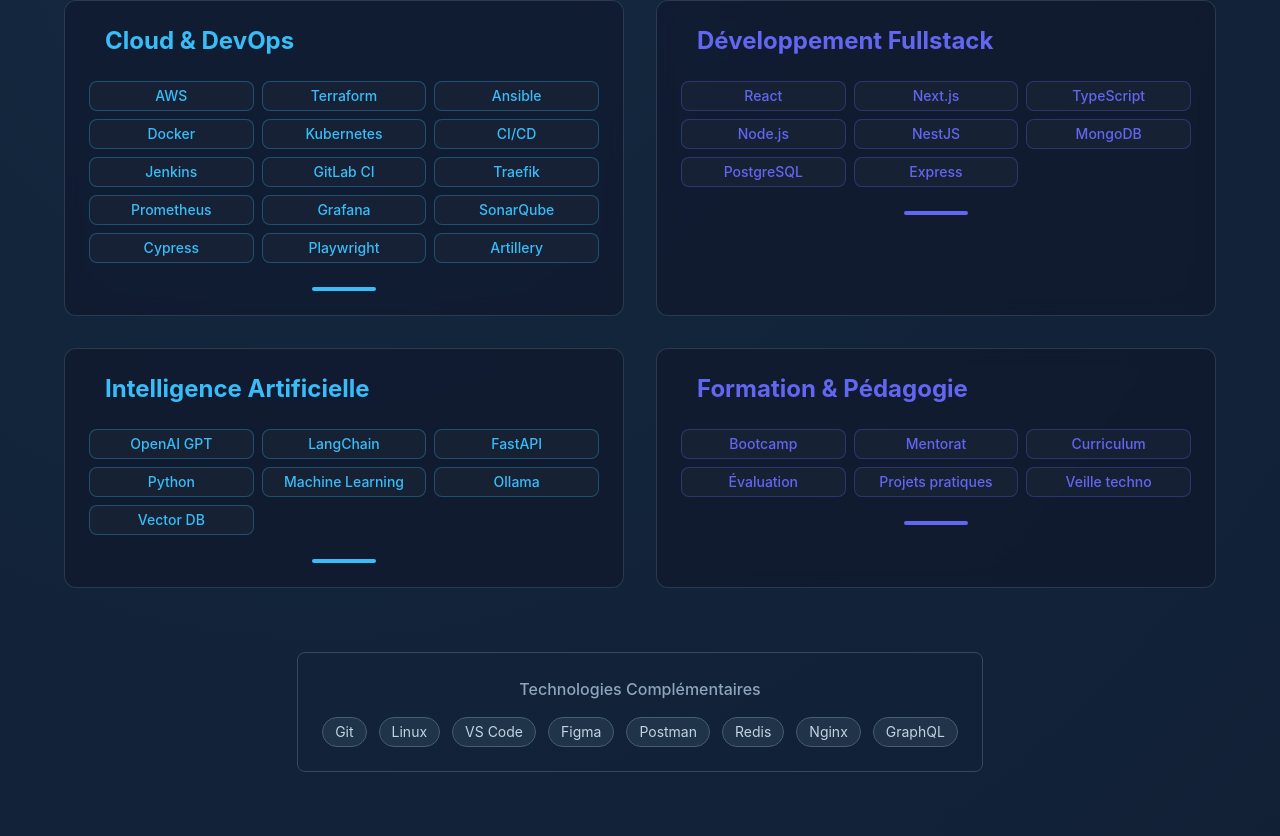
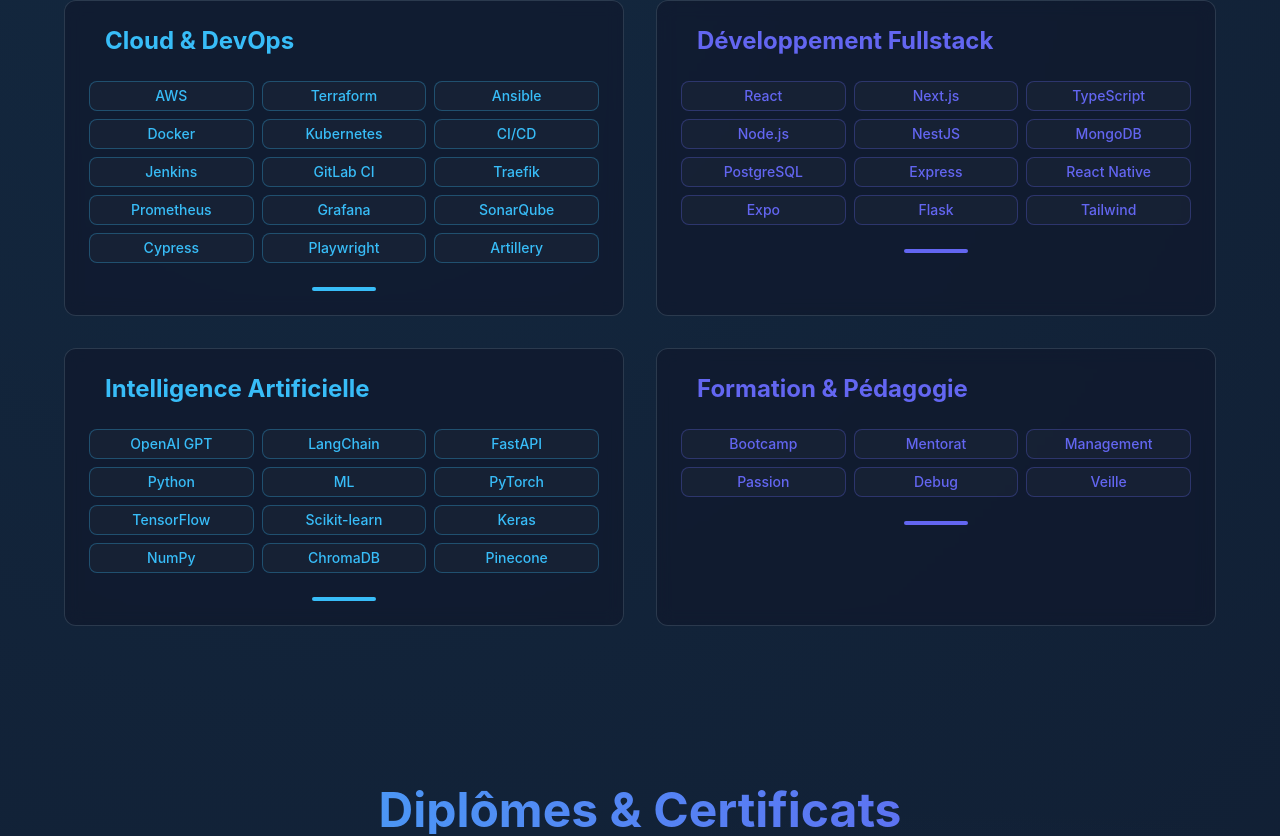
Before and after one commit to Jyok1m/portfolio_v3, a React (Vite) app: page / in a window 1280 px wide. Shown: the part 1981-2817 px from the top of the page. Built offline with nearby package versions, Linux system fonts and the light colour scheme; no server answers; what @fortawesome/pro-solid-svg-icons would draw is missing.

Commit message:
feat: Supprimer la section des technologies supplémentaires pour simplifier l'interface

```diff
--- a/src/i18n/locales.ts
+++ b/src/i18n/locales.ts
@@ -42,7 +42,6 @@
 		skills: {
 			title: "Compétences",
 			description: "Un éventail de technologies pour des solutions complètes",
-			additionalTech: "Technologies Complémentaires",
 			categories: {
 				cloud: {
 					title: "Cloud & DevOps",
@@ -66,15 +65,41 @@
 				},
 				fullstack: {
 					title: "Développement Fullstack",
-					skills: ["React", "Next.js", "TypeScript", "Node.js", "NestJS", "MongoDB", "PostgreSQL", "Express"],
+					skills: [
+						"React",
+						"Next.js",
+						"TypeScript",
+						"Node.js",
+						"NestJS",
+						"MongoDB",
+						"PostgreSQL",
+						"Express",
+						"React Native",
+						"Expo",
+						"Flask",
+						"Tailwind",
+					],
 				},
 				ai: {
 					title: "Intelligence Artificielle",
-					skills: ["OpenAI GPT", "LangChain", "FastAPI", "Python", "Machine Learning", "Ollama", "Vector DB"],
+					skills: [
+						"OpenAI GPT",
+						"LangChain",
+						"FastAPI",
+						"Python",
+						"ML",
+						"PyTorch",
+						"TensorFlow",
+						"Scikit-learn",
+						"Keras",
+						"NumPy",
+						"ChromaDB",
+						"Pinecone",
+					],
 				},
 				teaching: {
 					title: "Formation & Pédagogie",
-					skills: ["Bootcamp", "Mentorat", "Curriculum", "Évaluation", "Projets pratiques", "Veille techno"],
+					skills: ["Bootcamp", "Mentorat", "Management", "Passion", "Debug", "Veille"],
 				},
 			},
 			techDetails: {
@@ -120,6 +145,8 @@
 
 				// Full-stack
 
+				React:
+					"React, c'est la révolution des interfaces : composants réutilisables, état prévisible, écosystème vivant. Le lego moderne du développement web qui transforme les idées en expériences fluides.",
 				"Next.js":
 					"Next.js, c'est React qui grandit : SSR, optimisations automatiques, routing intégré. Un framework qui anticipe mes besoins avant même que j'y pense.",
 				TypeScript:
@@ -134,6 +161,16 @@
 					"PostgreSQL, c'est le couteau suisse des bases de données : relationnel robuste, extensible, avec des features qui font rêver. Quand on a besoin de fiabilité, c'est mon choix.",
 				Express:
 					"Express, c'est Node.js en version minimaliste : léger, flexible, sans chichi. Parfait pour démarrer rapidement une API sans se prendre la tête.",
+				"React Native":
+					"React Native, c'est React qui s'évade vers le mobile : même syntaxe, performance native, iOS et Android d'un coup. Un seul code, deux plateformes conquises.",
+				Expo: "Expo, c'est React Native sans les galères : build cloud, hot reload magique, déploiement simplifié. Le mobile development enfin accessible et fluide.",
+				Flask:
+					"Flask, c'est Python en mode léger : micro-framework, liberté totale, extensibilité à la demande. Quand Django c'est trop et que tu veux garder le contrôle.",
+				Tailwind:
+					"Tailwind, c'est le CSS qui libère : utility-first, responsive par défaut, design system cohérent. Fini les feuilles de style interminables, bonjour la productivité.",
+
+				// AI Engineering
+
 				"OpenAI GPT":
 					"OpenAI, c'est avoir un super-assistant qui comprend le langage naturel. J'intègre ses capacités pour créer des expériences conversationnelles authentiques.",
 				LangChain:
@@ -142,37 +179,36 @@
 					"FastAPI, c'est Python qui rivalise avec Node.js en vitesse : validation automatique, doc interactive générée, types partout. L'API moderne par excellence.",
 				Python:
 					"Python, c'est mon langage de l'efficacité : syntaxe claire, écosystème immense, parfait pour l'IA et l'automation. Simple à lire, puissant à l'usage.",
-				"Machine Learning":
-					"Machine Learning, c'est apprendre aux machines à reconnaître des patterns : données en entrée, prédictions en sortie. La magie statistique au service du métier.",
-				Ollama: "Ollama, c'est l'IA qui reste à la maison : modèles de langage sur ma machine, sans dépendance cloud. Privacy et contrôle total.",
-				"Vector DB":
-					"Vector DB, c'est la mémoire sémantique de l'IA : elle comprend le sens, pas juste les mots. Essentielle pour des recherches intelligentes.",
+				ML: "Machine Learning, c'est apprendre aux machines à reconnaître des patterns : données en entrée, prédictions en sortie. La magie statistique au service du métier.",
+				PyTorch:
+					"PyTorch, c'est le terrain de jeu des chercheurs en IA : graphes dynamiques, debugging naturel, prototypage rapide. Quand on veut expérimenter avant d'optimiser.",
+				TensorFlow:
+					"TensorFlow, c'est l'usine à modèles de Google : production-ready, écosystème complet, déploiement scalable. La référence pour industrialiser l'IA.",
+				"Scikit-learn":
+					"Scikit-learn, c'est le couteau suisse du Machine Learning : algorithmes classiques, API uniforme, documentation parfaite. L'indispensable pour commencer en ML.",
+				Keras:
+					"Keras, c'est TensorFlow rendu simple : API intuitive, prototypage express, deep learning accessible. Quand on veut de la puissance sans la complexité.",
+				NumPy:
+					"NumPy, c'est les maths qui vont vite : calcul vectoriel, arrays n-dimensionnels, fondation de l'écosystème Python scientifique. La base de tout en data science.",
+				ChromaDB:
+					"ChromaDB, c'est la base vectorielle moderne : embeddings natifs, recherche sémantique fluide, intégration LangChain naturelle. L'IA qui se souvient intelligemment.",
+				Pinecone:
+					"Pinecone, c'est la base vectorielle cloud : recherche de similarité ultra-rapide, scale automatique, APIs simples. La mémoire distribuée de l'IA moderne.",
+
+				// Formation
+
 				Bootcamp:
 					"Bootcamp, c'est l'immersion totale : 3 mois pour transformer des profils en développeurs opérationnels. Intensif mais efficace, avec du concret dès le premier jour.",
 				Mentorat:
 					"Mentorat, c'est l'accompagnement sur-mesure : chaque junior a son rythme, ses blocages, ses forces. Je guide sans faire à la place.",
-				Curriculum:
-					"Curriculum, c'est l'architecture pédagogique : quoi apprendre, dans quel ordre, avec quels projets. La roadmap vers l'employabilité.",
-				Évaluation:
-					"Évaluation, c'est mesurer pour progresser : compétences techniques, soft skills, capacité d'adaptation. Objectif et bienveillant à la fois.",
-				"Projets pratiques":
-					"Projets pratiques, c'est apprendre en faisant : pas de théorie dans le vide, mais du code qui marche et résout des vrais problèmes.",
-				"Veille techno":
-					"Veille techno, c'est rester dans la course : technologies émergentes, best practices, tendances marché. Curiosité permanente obligatoire.",
-				// Additional technologies
-				Git: "Git, c'est la machine à remonter le temps du code : branches, merges, historique complet. Impossible de développer en équipe sans cette colonne vertébrale.",
-				Linux: "Linux, c'est ma maison : stable, configurable à l'infini, transparent. Sous le capot de presque tout ce qu'on utilise dans le cloud.",
-				"VS Code":
-					"VS Code, c'est l'éditeur qui lit dans mes pensées : IntelliSense, debugging intégré, extensions pour tout. Productivité maximale, poids minimal.",
-				Figma:
-					"Figma, c'est le pont entre design et dev : maquettes vivantes, composants réutilisables, collaboration en temps réel. Le pixel parfait enfin accessible.",
-				Postman:
-					"Postman, c'est mon laboratoire d'APIs : tester, documenter, partager les endpoints. Indispensable pour éviter les surprises en intégration.",
-				Redis: "Redis, c'est la mémoire flash de mes apps : ultra-rapide, clé-valeur simple, parfait pour du cache ou des sessions. La vitesse pure.",
-				GraphQL:
-					"GraphQL, c'est l'API à la carte : le client demande exactement ce qu'il veut, pas plus, pas moins. Fini le sur-fetching et les endpoints multiples.",
-				Traefik:
-					"Traefik, c'est le reverse proxy intelligent : découverte automatique des services, certificats SSL auto-générés, load balancing élégant. Le routage moderne sans configuration manuelle.",
+				Management:
+					"Management, c'est orchestrer les talents : vision claire, objectifs partagés, autonomie encouragée. Créer un environnement où chacun peut exceller.",
+				Passion:
+					"Passion, c'est l'étincelle qui allume tout : curiosité contagieuse, énergie communicative, persévérance face aux défis. L'ingrédient secret de la réussite.",
+				Debug:
+					"Debug, c'est l'art de la résolution : patience méthodique, hypothèses testées, solutions élégantes. Transformer les bugs en opportunités d'apprentissage.",
+				Veille:
+					"Veille, c'est rester dans la course : technologies émergentes, best practices, tendances marché. Curiosité permanente et adaptation constante.",
 			},
 		},
 		education: {
@@ -382,7 +418,6 @@
 		skills: {
 			title: "Skills",
 			description: "A range of technologies for complete solutions",
-			additionalTech: "Additional Technologies",
 			categories: {
 				cloud: {
 					title: "Cloud & DevOps",
@@ -406,15 +441,41 @@
 				},
 				fullstack: {
 					title: "Fullstack Development",
-					skills: ["React", "Next.js", "TypeScript", "Node.js", "NestJS", "MongoDB", "PostgreSQL", "Express"],
+					skills: [
+						"React",
+						"Next.js",
+						"TypeScript",
+						"Node.js",
+						"NestJS",
+						"MongoDB",
+						"PostgreSQL",
+						"Express",
+						"React Native",
+						"Expo",
+						"Flask",
+						"Tailwind",
+					],
 				},
 				ai: {
 					title: "Artificial Intelligence",
-					skills: ["OpenAI GPT", "LangChain", "FastAPI", "Python", "Machine Learning", "Ollama", "Vector DB"],
+					skills: [
+						"OpenAI GPT",
+						"LangChain",
+						"FastAPI",
+						"Python",
+						"ML",
+						"PyTorch",
+						"TensorFlow",
+						"Scikit-learn",
+						"Keras",
+						"NumPy",
+						"ChromaDB",
+						"Pinecone",
+					],
 				},
 				teaching: {
 					title: "Teaching & Pedagogy",
-					skills: ["Bootcamp", "Mentoring", "Curriculum", "Assessment", "Practical projects", "Tech watch"],
+					skills: ["Bootcamp", "Mentoring", "Management", "Passion", "Debug", "Tech watch"],
 				},
 			},
 			techDetails: {
@@ -441,6 +502,8 @@
 				Jenkins: "Jenkins is my pipeline conductor: it coordinates, executes, signals. A bit vintage but so reliable for automating workflows.",
 				"GitLab CI":
 					"GitLab CI is all-in-one DevOps: code, CI/CD, monitoring in the same interface. Simple and efficient when you want to avoid juggling tools.",
+				React:
+					"React is the interface revolution: reusable components, predictable state, living ecosystem. Modern web development lego that transforms ideas into fluid experiences.",
 				"Next.js":
 					"Next.js is React that grows up: SSR, automatic optimizations, integrated routing. A framework that anticipates my needs before I even think of them.",
 				TypeScript:
@@ -454,6 +517,13 @@
 					"PostgreSQL is the Swiss Army knife of databases: robust relational, extensible, with features that make you dream. When I need reliability, it's my choice.",
 				Express:
 					"Express is Node.js in minimalist version: lightweight, flexible, no fuss. Perfect for quickly starting an API without overthinking.",
+				"React Native":
+					"React Native is React escaping to mobile: same syntax, native performance, iOS and Android in one go. One code, two platforms conquered.",
+				Expo: "Expo is React Native without the headaches: cloud build, magical hot reload, simplified deployment. Mobile development finally accessible and smooth.",
+				Flask:
+					"Flask is Python in lightweight mode: micro-framework, total freedom, on-demand extensibility. When Django is too much and you want to keep control.",
+				Tailwind:
+					"Tailwind is CSS that liberates: utility-first, responsive by default, coherent design system. Goodbye endless stylesheets, hello productivity.",
 				"OpenAI GPT":
 					"OpenAI is like having a super-assistant that understands natural language. I integrate its capabilities to create authentic conversational experiences.",
 				LangChain:
@@ -461,42 +531,32 @@
 				FastAPI:
 					"FastAPI is Python rivaling Node.js in speed: automatic validation, generated interactive docs, types everywhere. The modern API par excellence.",
 				Python: "Python is my efficiency language: clear syntax, huge ecosystem, perfect for AI and automation. Simple to read, powerful in use.",
-				"Machine Learning":
-					"Machine Learning is teaching machines to recognize patterns: data in, predictions out. Statistical magic at the service of business.",
-				Ollama: "Ollama is AI staying at home: language models on my machine, no cloud dependency. Privacy and total control.",
-				"Vector DB": "Vector DB is AI's semantic memory: it understands meaning, not just words. Essential for intelligent searches.",
+				ML: "Machine Learning is teaching machines to recognize patterns: data in, predictions out. Statistical magic at the service of business.",
+				PyTorch:
+					"PyTorch is the AI researchers' playground: dynamic graphs, natural debugging, rapid prototyping. When you want to experiment before optimizing.",
+				TensorFlow:
+					"TensorFlow is Google's model factory: production-ready, complete ecosystem, scalable deployment. The reference for industrializing AI.",
+				"Scikit-learn":
+					"Scikit-learn is the Swiss Army knife of Machine Learning: classic algorithms, unified API, perfect documentation. Essential for starting in ML.",
+				Keras:
+					"Keras is TensorFlow made simple: intuitive API, express prototyping, accessible deep learning. When you want power without complexity.",
+				NumPy:
+					"NumPy is fast math: vectorized computation, n-dimensional arrays, foundation of Python's scientific ecosystem. The base of everything in data science.",
+				ChromaDB:
+					"ChromaDB is the modern vector database: native embeddings, fluid semantic search, natural LangChain integration. AI that remembers intelligently.",
+				Pinecone:
+					"Pinecone is the cloud vector database: ultra-fast similarity search, automatic scaling, simple APIs. The distributed memory of modern AI.",
 				Bootcamp:
 					"Bootcamp is total immersion: 3 months to transform profiles into operational developers. Intensive but effective, with concrete results from day one.",
 				Mentoring: "Mentoring is custom support: each junior has their pace, their blocks, their strengths. I guide without doing it for them.",
-				Curriculum: "Curriculum is pedagogical architecture: what to learn, in what order, with which projects. The roadmap to employability.",
-				Assessment: "Assessment is measuring to progress: technical skills, soft skills, adaptability. Both objective and caring.",
-				"Practical projects": "Practical projects are learning by doing: no theory in a vacuum, but code that works and solves real problems.",
-				"Tech watch": "Tech watch is staying in the race: emerging technologies, best practices, market trends. Permanent curiosity required.",
-				// Additional technologies
-				Git: "Git is the code time machine: branches, merges, complete history. Impossible to develop in a team without this backbone.",
-				Linux: "Linux is my home: stable, infinitely configurable, transparent. Under the hood of almost everything we use in the cloud.",
-				"VS Code":
-					"VS Code is the editor that reads my mind: IntelliSense, integrated debugging, extensions for everything. Maximum productivity, minimal weight.",
-				Figma:
-					"Figma is the bridge between design and dev: living mockups, reusable components, real-time collaboration. Pixel-perfect finally accessible.",
-				Postman: "Postman is my API laboratory: test, document, share endpoints. Essential to avoid integration surprises.",
-				Redis: "Redis is the flash memory of my apps: ultra-fast, simple key-value, perfect for cache or sessions. Pure speed.",
-				Traefik:
-					"Traefik is the intelligent reverse proxy: automatic service discovery, auto-generated SSL certificates, elegant load balancing. Modern routing without manual configuration.",
-				Prometheus:
-					"Prometheus is the all-seeing eye: real-time metrics, configurable alerts, automatic scraping. Telemetry that anticipates problems before they happen.",
-				Grafana:
-					"Grafana is data made beautiful: elegant dashboards, meaningful visualizations, intuitive drill-down. Transforming metrics into understandable visual insights.",
-				SonarQube:
-					"SonarQube is the relentless code inspector: vulnerabilities detected, quality measured, technical debt quantified. The guardian that keeps code clean and secure.",
-				Cypress:
-					"Cypress is E2E testing like being the user: real browser simulation, visual debugging, natural assertions. Testing without the headache.",
-				Playwright:
-					"Playwright is multi-browser made effortless: Chrome, Firefox, Safari in parallel, mobile included. The assurance it works everywhere, truly everywhere.",
-				Artillery:
-					"Artillery is the heavy artillery of performance testing: modern load testing, APIs and WebSockets, detailed reporting. The firepower to validate scalability.",
-				GraphQL:
-					"GraphQL is the à la carte API: the client asks for exactly what it wants, no more, no less. No more over-fetching and multiple endpoints.",
+				Management:
+					"Management is orchestrating talents: clear vision, shared objectives, encouraged autonomy. Creating an environment where everyone can excel.",
+				Passion:
+					"Passion is the spark that ignites everything: contagious curiosity, communicative energy, perseverance facing challenges. The secret ingredient of success.",
+				Debug:
+					"Debug is the art of problem-solving: methodical patience, tested hypotheses, elegant solutions. Transforming bugs into learning opportunities.",
+				"Tech watch":
+					"Tech watch is staying in the race: emerging technologies, best practices, market trends. Permanent curiosity and constant adaptation.",
 			},
 		},
 		education: {
--- a/src/sections/Skills.tsx
+++ b/src/sections/Skills.tsx
@@ -103,31 +103,6 @@
 					))}
 				</div>
 
-				{/* Additional tech stack */}
-				<div className="mt-16 text-center">
-					<div className="inline-block bg-slate-900/50 rounded-lg p-6 border border-slate-700">
-						<p className="text-slate-400 mb-4 font-medium">{t.skills.additionalTech}</p>
-						<div className="flex flex-wrap justify-center gap-3">
-							{["Git", "Linux", "VS Code", "Figma", "Postman", "Redis", "Nginx", "GraphQL"].map((tech) => (
-								<span
-									key={tech}
-									className="px-3 py-1 bg-slate-800 rounded-full text-slate-300 text-sm border border-slate-600 hover:border-cyber-cyan hover:text-cyber-cyan transition-colors duration-300 cursor-pointer"
-									onClick={() =>
-										setSelectedTech({
-											name: tech,
-											icon: ["fas", "code"] as IconProp,
-											description: t.skills.techDetails[tech as keyof typeof t.skills.techDetails],
-											color: "cyber-cyan",
-										})
-									}
-								>
-									{tech}
-								</span>
-							))}
-						</div>
-					</div>
-				</div>
-
 				{/* Tech Modal */}
 				{selectedTech && <TechModal isOpen={!!selectedTech} onClose={() => setSelectedTech(null)} tech={selectedTech} />}
 			</div>
```
